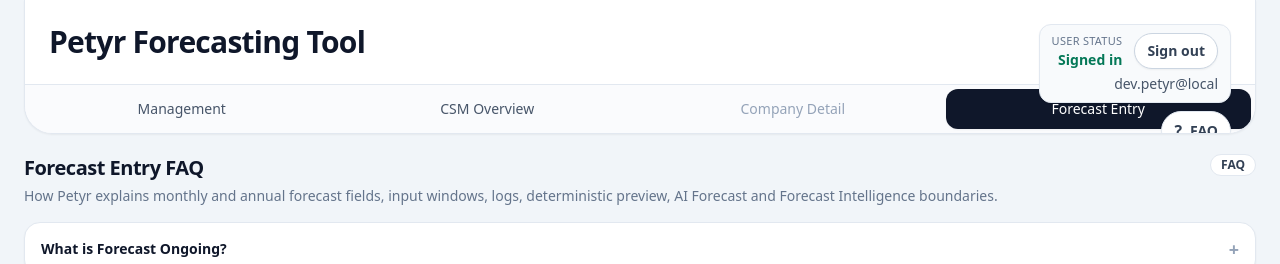
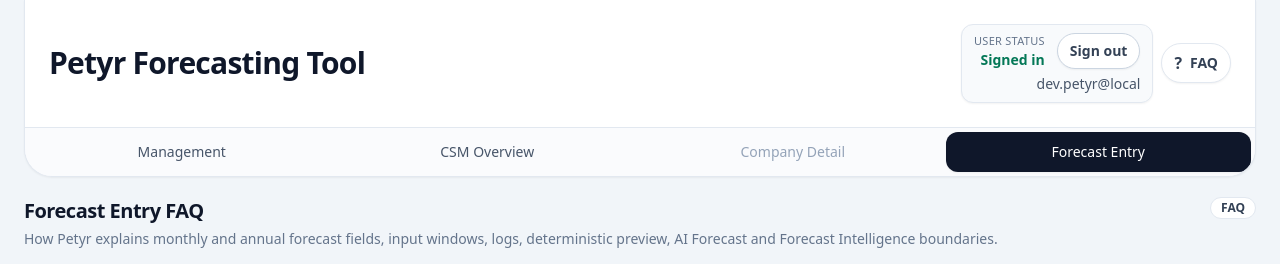
Before and after one commit to Tellinog/Petyr-prod, a Next.js app in the folder apps/forecasting-app/: page /forecasting/entry/faq in a window 1280 px wide. Shown: the top 264 px of the page. Built offline with nearby package versions, Linux system fonts and the light colour scheme; no server answers.

Commit message:
header fixes

```diff
--- a/apps/forecasting-app/src/components/petyr/PetyrLayoutPrimitives.tsx
+++ b/apps/forecasting-app/src/components/petyr/PetyrLayoutPrimitives.tsx
@@ -121,13 +121,12 @@
 
   return (
     <PetyrPageShell {...props}>
-      <div className="relative overflow-hidden rounded-b-[28px] border border-t-0 border-slate-200 bg-white shadow-sm">
-        <div className="relative p-5 md:p-6">
-          <h1 className={cn("text-2xl font-semibold tracking-tight md:text-3xl", authenticatedUserEmail || canRefreshSourceData ? "md:pr-[440px]" : helpHref ? "md:pr-24" : undefined)}>
+      <div className="overflow-hidden rounded-b-[28px] border border-t-0 border-slate-200 bg-white shadow-sm">
+        <div className="flex flex-wrap items-center gap-4 p-5 md:p-6">
+          <h1 className="mr-auto text-2xl font-semibold tracking-tight md:text-3xl">
             Petyr Forecasting Tool
           </h1>
-        </div>
-        <div className="flex flex-col items-end gap-2 px-5 pb-4 md:absolute md:right-6 md:top-6 md:px-0 md:pb-0">
+          <div className="flex flex-wrap items-center justify-end gap-2">
           {authenticatedUserEmail ? (
             <div className="w-full rounded-xl border border-slate-200 bg-slate-50 px-3 py-2 text-right shadow-sm md:w-auto">
               <div className="flex items-center justify-end gap-3">
@@ -162,6 +161,7 @@
                 <span>FAQ</span>
               </a>
             ) : null}
+          </div>
           </div>
         </div>
         <nav
--- a/apps/forecasting-app/src/components/petyr/PetyrMVPRendering.tsx
+++ b/apps/forecasting-app/src/components/petyr/PetyrMVPRendering.tsx
@@ -703,11 +703,6 @@
 
   return (
     <div className="space-y-6">
-      <SectionTitle
-        title="Management View"
-        description="Visual rendering of the aggregated Petyr dashboard: Monthly Aggregate and Yearly View selection, branches, Business Units, CSMs, trends and insights."
-      />
-
       <Card className="rounded-2xl border-slate-200 shadow-sm">
         <CardContent className="flex flex-col gap-3 p-4 md:flex-row md:items-center md:justify-between">
           <div>
```
Also changed, not shown: 1 other file (tests, documents, lock files or other folders).
